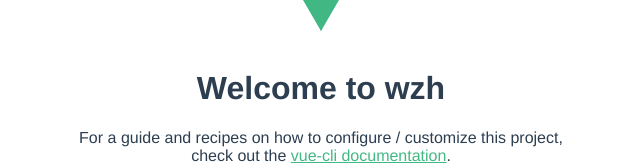
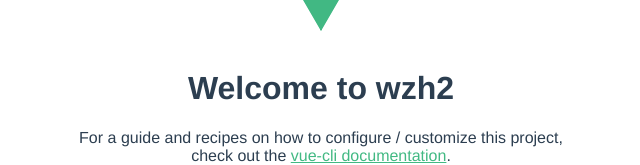
Before and after one commit to wzh-ne/test, a Vue app: page / in a window 1280 px wide. Shown: the part 215-380 px from the top of the page, without its empty margins (319-959 px from the left). Built offline with nearby package versions, Linux system fonts and the light colour scheme.

Commit message:
二次修改

```diff
--- a/src/App.vue
+++ b/src/App.vue
@@ -1,7 +1,7 @@
 <template>
   <div id="app">
     <img alt="Vue logo" src="./assets/logo.png">
-    <HelloWorld msg="Welcome to wzh"/>
+    <HelloWorld msg="Welcome to wzh2"/>
   </div>
 </template>
 
```
